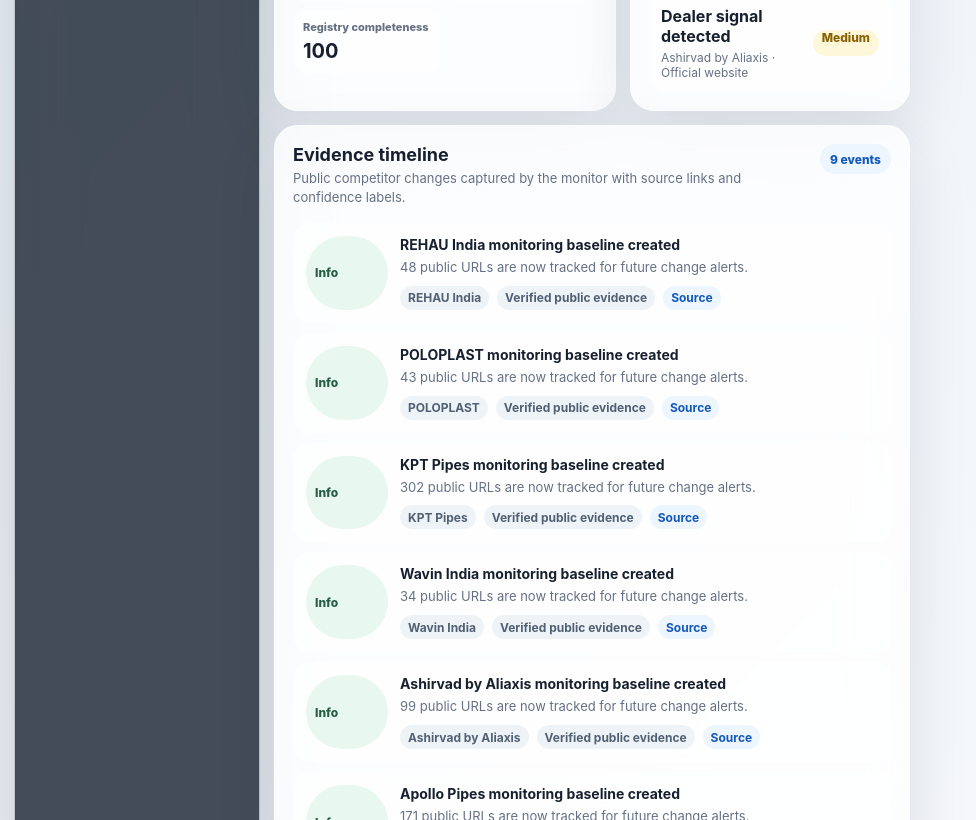
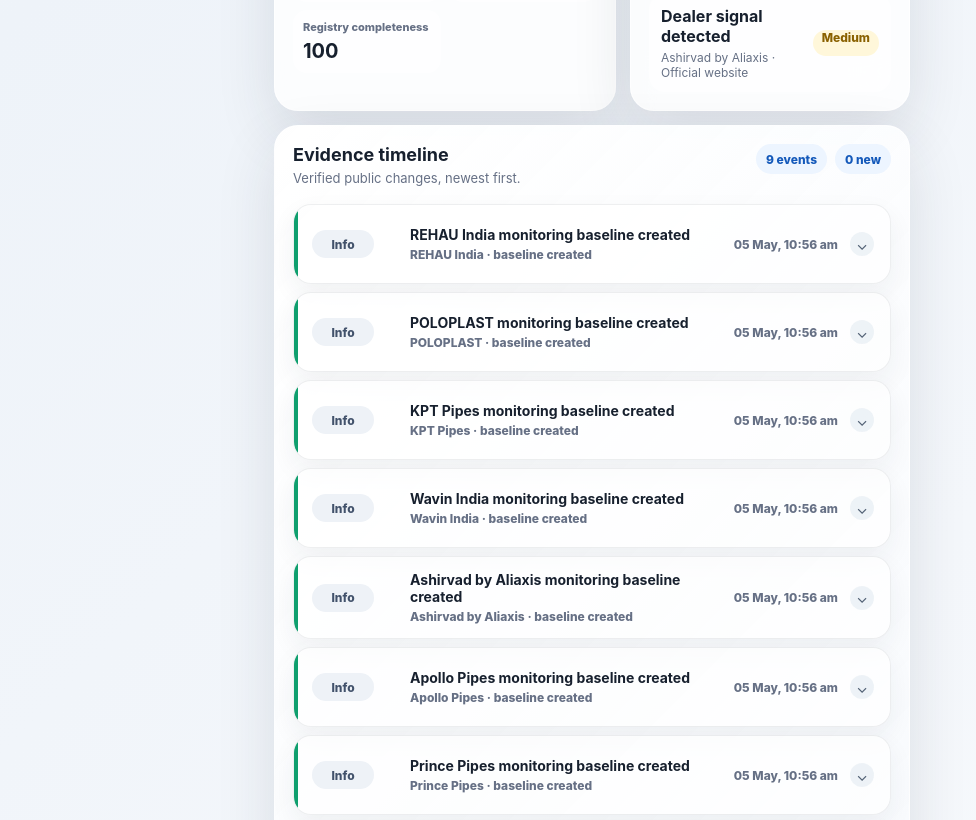
Before and after one commit to aiastralt24-cpu/CompareUS, a React (Vite) app: page / in a window 1280 px wide. Shown: the part 1980-2800 px from the top of the page, without its empty margins (0-976 px from the left). Built offline with nearby package versions, Linux system fonts and the light colour scheme.

Commit message:
Polish sticky navigation and timeline

```diff
--- a/src/main.jsx
+++ b/src/main.jsx
@@ -1432,31 +1432,49 @@
   const events = eventTypes
     ? (monitorEvents.events || []).filter((event) => eventTypes.includes(event.type))
     : monitorEvents.events || [];
+  const visibleEvents = events.slice(0, 8);
   return (
     <section className="panel monitor-panel">
       <div className="panel-heading">
         <div>
           <h2>Evidence timeline</h2>
-          <p>Public competitor changes captured by the monitor with source links and confidence labels.</p>
+          <p>Verified public changes, newest first.</p>
         </div>
-        <span className="monitor-count">{events.length} events</span>
+        <div className="timeline-summary">
+          <span>{events.length} events</span>
+          <span>{monitorEvents.newEventCount || 0} new</span>
+        </div>
       </div>
       <div className="timeline-list">
-        {events.slice(0, 8).map((event) => (
-          <article className="timeline-item" key={event.id}>
-            <span className={`alert-level ${event.severity.toLowerCase()}`}>{event.severity}</span>
-            <div>
-              <strong>{event.title}</strong>
+        {visibleEvents.map((event) => (
+          <details className={`timeline-item severity-${event.severity.toLowerCase()}`} key={event.id}>
+            <summary>
+              <span className="timeline-severity">{event.severity}</span>
+              <span className="timeline-summary-copy">
+                <strong>{event.title}</strong>
+                <small>{event.brand} · {formatEventType(event.type)}</small>
+              </span>
+              <time>{formatEventTime(event.firstSeenAt)}</time>
+              <span className="timeline-chevron">⌄</span>
+            </summary>
+            <div className="timeline-content">
               <p>{event.detail}</p>
-              <div className="timeline-meta">
-                <span>{event.brand}</span>
-                <span>{event.confidence}</span>
-                <a href={event.sourceUrl} target="_blank" rel="noreferrer">
-                  Source
-                </a>
+              <div className="evidence-grid">
+                <div>
+                  <span>Confidence</span>
+                  <strong>{event.confidence}</strong>
+                </div>
+                <div>
+                  <span>First seen</span>
+                  <strong>{formatEventTime(event.firstSeenAt)}</strong>
+                </div>
+                <div>
+                  <span>Source</span>
+                  <a href={event.sourceUrl} target="_blank" rel="noreferrer">Open evidence</a>
+                </div>
               </div>
             </div>
-          </article>
+          </details>
         ))}
         {events.length === 0 ? (
           <article className="timeline-empty">
@@ -1469,4 +1487,19 @@
   );
 }
 
+function formatEventTime(value) {
+  if (!value) return "Not timestamped";
+  return new Intl.DateTimeFormat("en-IN", {
+    day: "2-digit",
+    month: "short",
+    hour: "2-digit",
+    minute: "2-digit",
+    timeZone: "Asia/Kolkata"
+  }).format(new Date(value));
+}
+
+function formatEventType(value = "") {
+  return value.replaceAll("_", " ");
+}
+
 createRoot(document.getElementById("root")).render(<App />);
--- a/src/styles.css
+++ b/src/styles.css
@@ -45,19 +45,25 @@
   min-height: 100vh;
   padding: 14px;
   gap: 14px;
+  align-items: flex-start;
 }
 
 .sidebar {
+  position: sticky;
+  top: 14px;
   width: 246px;
   flex: 0 0 246px;
+  height: calc(100vh - 28px);
   display: flex;
   flex-direction: column;
-  border: 1px solid rgba(255, 255, 255, 0.65);
-  border-radius: 24px;
-  background: rgba(19, 29, 43, 0.78);
+  border: 1px solid rgba(255, 255, 255, 0.18);
+  border-radius: 26px;
+  background:
+    linear-gradient(180deg, rgba(59, 70, 84, 0.96), rgba(42, 52, 66, 0.96)),
+    rgba(19, 29, 43, 0.9);
   color: #fff;
-  backdrop-filter: blur(28px);
-  box-shadow: 0 24px 70px rgba(20, 32, 48, 0.22);
+  backdrop-filter: blur(30px) saturate(1.2);
+  box-shadow: 0 24px 80px rgba(20, 32, 48, 0.28), inset 0 1px 0 rgba(255, 255, 255, 0.12);
   transition: width 180ms ease, flex-basis 180ms ease;
   overflow: hidden;
 }
@@ -113,28 +119,35 @@
 
 .sidebar nav {
   display: grid;
-  gap: 6px;
-  padding: 8px 12px;
+  gap: 8px;
+  padding: 10px 12px;
 }
 
 .sidebar button {
   display: flex;
   align-items: center;
   gap: 12px;
-  min-height: 44px;
+  min-height: 42px;
   padding: 0 13px;
-  border-radius: 14px;
-  color: rgba(255, 255, 255, 0.72);
+  border-radius: 16px;
+  color: rgba(255, 255, 255, 0.68);
   background: transparent;
   cursor: pointer;
   text-align: left;
   white-space: nowrap;
+  font-weight: 720;
+  letter-spacing: 0;
 }
 
-.sidebar button:hover,
+.sidebar button:hover {
+  color: rgba(255, 255, 255, 0.96);
+  background: rgba(255, 255, 255, 0.08);
+}
+
 .sidebar button.active {
   color: #fff;
-  background: rgba(255, 255, 255, 0.12);
+  background: rgba(255, 255, 255, 0.15);
+  box-shadow: inset 0 0 0 1px rgba(255, 255, 255, 0.08), 0 10px 24px rgba(0, 0, 0, 0.12);
 }
 
 .sidebar-footer {
@@ -158,6 +171,9 @@
 }
 
 .topbar {
+  position: sticky;
+  top: 14px;
+  z-index: 20;
   display: flex;
   align-items: center;
   gap: 12px;
@@ -781,9 +797,14 @@
 }
 
 .insight-rail {
+  position: sticky;
+  top: 92px;
+  max-height: calc(100vh - 106px);
+  overflow: auto;
   display: grid;
   gap: 14px;
   align-content: start;
+  padding-right: 2px;
 }
 
 .focus-panel {
@@ -863,11 +884,15 @@
 
 .alert-item a {
   display: inline-flex;
-  margin: 0 0 8px;
+  margin: 0 8px 8px 0;
   color: var(--blue);
   font-size: 12px;
   font-weight: 800;
   text-decoration: none;
+}
+
+.alert-item time {
+  display: block;
 }
 
 .check-row {
@@ -894,8 +919,19 @@
 
 .monitor-panel {
   margin-top: 14px;
+  background:
+    linear-gradient(135deg, rgba(255, 255, 255, 0.86), rgba(246, 249, 253, 0.74)),
+    var(--panel);
 }
 
+.timeline-summary {
+  display: flex;
+  align-items: center;
+  gap: 8px;
+  flex-wrap: wrap;
+}
+
+.timeline-summary span,
 .monitor-count {
   display: inline-flex;
   align-items: center;
@@ -911,31 +947,171 @@
 
 .timeline-list {
   display: grid;
-  gap: 10px;
+  gap: 8px;
 }
 
 .timeline-item {
+  position: relative;
+  overflow: hidden;
+  border: 1px solid rgba(20, 31, 46, 0.07);
+  border-radius: 18px;
+  background: rgba(255, 255, 255, 0.7);
+  box-shadow: 0 10px 26px rgba(31, 45, 61, 0.06);
+}
+
+.timeline-item::before {
+  content: "";
+  position: absolute;
+  inset: 0 auto 0 0;
+  width: 4px;
+  background: #98a2b3;
+}
+
+.timeline-item.severity-critical::before {
+  background: var(--red);
+}
+
+.timeline-item.severity-high::before {
+  background: var(--orange);
+}
+
+.timeline-item.severity-medium::before {
+  background: var(--blue);
+}
+
+.timeline-item.severity-info::before {
+  background: var(--green);
+}
+
+.timeline-item summary {
   display: grid;
-  grid-template-columns: 82px minmax(0, 1fr);
+  grid-template-columns: 86px minmax(0, 1fr) auto 24px;
+  align-items: center;
   gap: 12px;
-  padding: 13px;
-  border-radius: 17px;
-  background: rgba(255, 255, 255, 0.55);
+  min-height: 78px;
+  padding: 14px 16px 14px 18px;
+  cursor: pointer;
+  list-style: none;
+}
+
+.timeline-item summary::-webkit-details-marker {
+  display: none;
+}
+
+.timeline-severity {
+  display: inline-flex;
+  justify-content: center;
+  align-items: center;
+  width: fit-content;
+  min-width: 62px;
+  height: 28px;
+  padding: 0 10px;
+  border-radius: 999px;
+  background: #eef2f7;
+  color: #42526b;
+  font-size: 12px;
+  font-weight: 850;
 }
 
 .timeline-item strong,
 .timeline-empty strong {
   display: block;
-  margin-bottom: 5px;
   font-size: 14px;
+}
+
+.timeline-summary-copy {
+  min-width: 0;
+}
+
+.timeline-summary-copy strong,
+.timeline-summary-copy small {
+  display: block;
+}
+
+.timeline-summary-copy small {
+  margin-top: 4px;
+  color: var(--muted);
+  font-size: 12px;
+  font-weight: 760;
+  white-space: nowrap;
+  overflow: hidden;
+  text-overflow: ellipsis;
+}
+
+.timeline-title-row {
+  display: flex;
+  align-items: center;
+  justify-content: space-between;
+  gap: 12px;
+}
+
+.timeline-item time {
+  color: var(--muted);
+  font-size: 12px;
+  font-weight: 760;
+  white-space: nowrap;
+}
+
+.timeline-chevron {
+  display: grid;
+  place-items: center;
+  width: 24px;
+  height: 24px;
+  border-radius: 999px;
+  background: rgba(237, 242, 247, 0.9);
+  color: #516074;
+  font-size: 15px;
+  transition: transform 160ms ease;
+}
+
+.timeline-item[open] .timeline-chevron {
+  transform: rotate(180deg);
+}
+
+.timeline-content {
+  padding: 0 16px 16px 18px;
 }
 
 .timeline-item p,
 .timeline-empty p {
-  margin-bottom: 9px;
+  margin-bottom: 12px;
   color: var(--muted);
   font-size: 13px;
   line-height: 1.45;
+}
+
+.evidence-grid {
+  display: grid;
+  grid-template-columns: repeat(3, minmax(0, 1fr));
+  gap: 10px;
+}
+
+.evidence-grid div {
+  min-height: 58px;
+  padding: 10px;
+  border-radius: 14px;
+  background: rgba(245, 248, 252, 0.88);
+}
+
+.evidence-grid span,
+.evidence-grid strong,
+.evidence-grid a {
+  display: block;
+}
+
+.evidence-grid span {
+  margin-bottom: 5px;
+  color: var(--muted);
+  font-size: 11px;
+  font-weight: 850;
+}
+
+.evidence-grid strong,
+.evidence-grid a {
+  color: #25364b;
+  font-size: 12px;
+  font-weight: 850;
+  text-decoration: none;
 }
 
 .timeline-meta {
@@ -1119,6 +1295,9 @@
   }
 
   .insight-rail {
+    position: static;
+    max-height: none;
+    overflow: visible;
     grid-template-columns: repeat(3, minmax(0, 1fr));
   }
 
@@ -1135,7 +1314,9 @@
 
   .sidebar,
   .sidebar.collapsed {
+    position: static;
     width: 100%;
+    height: auto;
     min-height: 74px;
     flex-basis: auto;
     margin-bottom: 10px;
@@ -1181,8 +1362,12 @@
     grid-template-columns: 28px 12px minmax(140px, 1fr) 56px;
   }
 
-  .timeline-item {
-    grid-template-columns: 1fr;
+  .timeline-item summary {
+    grid-template-columns: 1fr auto 24px;
+  }
+
+  .timeline-severity {
+    grid-column: 1 / -1;
   }
 
   .audit-signal-grid {
@@ -1222,4 +1407,16 @@
     grid-template-columns: 24px 10px minmax(0, 1fr) 40px;
     gap: 9px;
   }
+
+  .evidence-grid {
+    grid-template-columns: 1fr;
+  }
+
+  .timeline-item summary {
+    grid-template-columns: 1fr 24px;
+  }
+
+  .timeline-item time {
+    grid-column: 1 / -1;
+  }
 }
```
